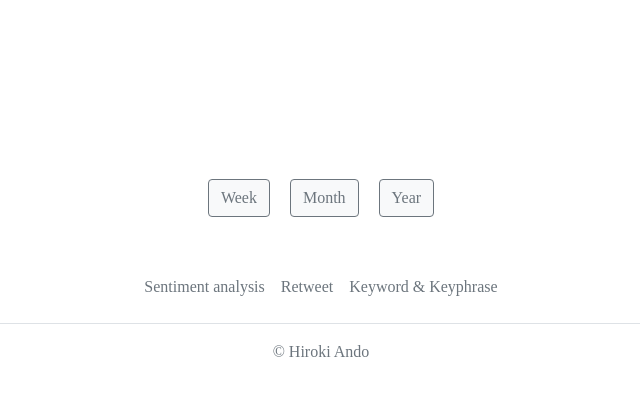
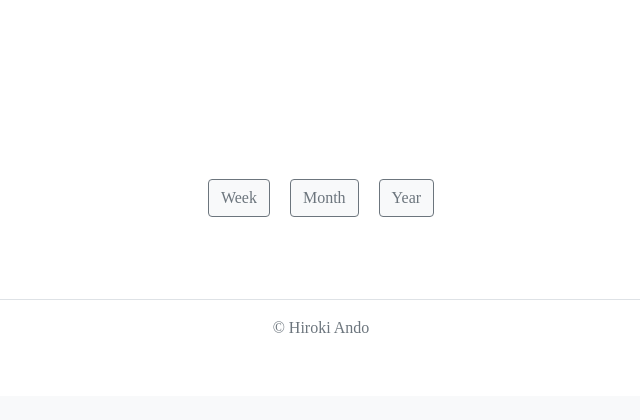
Before and after one commit to nz-programming/sentiment_analysis_app, a Django app: template tanalysis/templates/twitter_analysis/index.html in a window 1280 px wide. Shown: the part 491-911 px from the top of the page, without its empty margins (319-959 px from the left). After the commit the page ends 824 px from the top, so only its background shows below. Run offline with Django 4.2, Linux system fonts and the light colour scheme; the template is opened without the code that fills it: most values are stand-ins (such as "Sample title", 1, 10 or a date in 2020); parts of the project's set-up code (start-up, migrations or seed data) failed here and were passed over.

Commit message:
remove items from footer

```diff
--- a/tanalysis/templates/twitter_analysis/footer/footer.html
+++ b/tanalysis/templates/twitter_analysis/footer/footer.html
@@ -1,9 +1,9 @@
 <div class="footer_container">
     <footer class="py-3 my-4">
         <ul class="nav justify-content-center border-bottom pb-3 mb-3">
-            <li class="nav-item"><a href="#" class="nav-link px-2 text-muted">Sentiment analysis</a></li>
-            <li class="nav-item"><a href="#" class="nav-link px-2 text-muted">Retweet</a></li>
-            <li class="nav-item"><a href="#" class="nav-link px-2 text-muted">Keyword & Keyphrase</a></li>
+            <li class="nav-item"><a href="#" class="nav-link px-2 text-muted"></a></li>
+            <li class="nav-item"><a href="#" class="nav-link px-2 text-muted"></a></li>
+            <li class="nav-item"><a href="#" class="nav-link px-2 text-muted"></a></li>
         </ul>
         <p class="text-center text-muted">&copy; Hiroki Ando</p>
     </footer>
```
